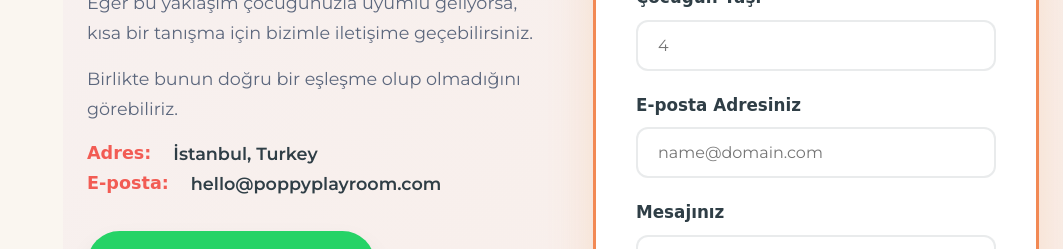
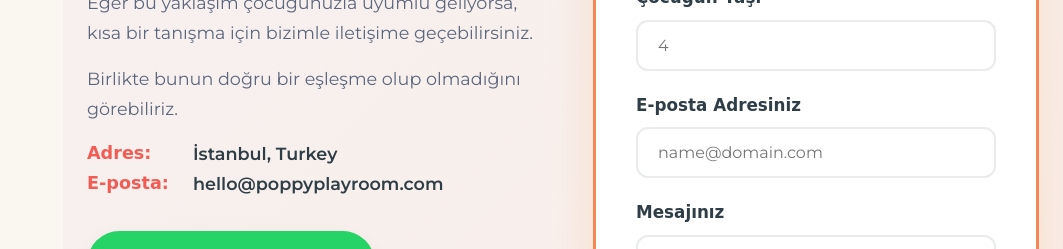
Before and after one commit to alperenborklu-cyber/elifinwebsites, a website: page index.html in a window 1280 px wide. Shown: the part 5540-5789 px from the top of the page, without its empty margins (217-1280 px from the left). Drawn offline with Linux system fonts and the light colour scheme; a web font is replaced by a local one.

Commit message:
Align contact details label widths

```diff
--- a/style.css
+++ b/style.css
@@ -1515,7 +1515,8 @@ footer {
     font-family: var(--font-heading);
     font-weight: 800;
     color: var(--primary);
-    margin-right: 6px;
+    display: inline-block;
+    width: 90px;
 }
 
 /* Desktop Left Sidebar Layout Override */
```
